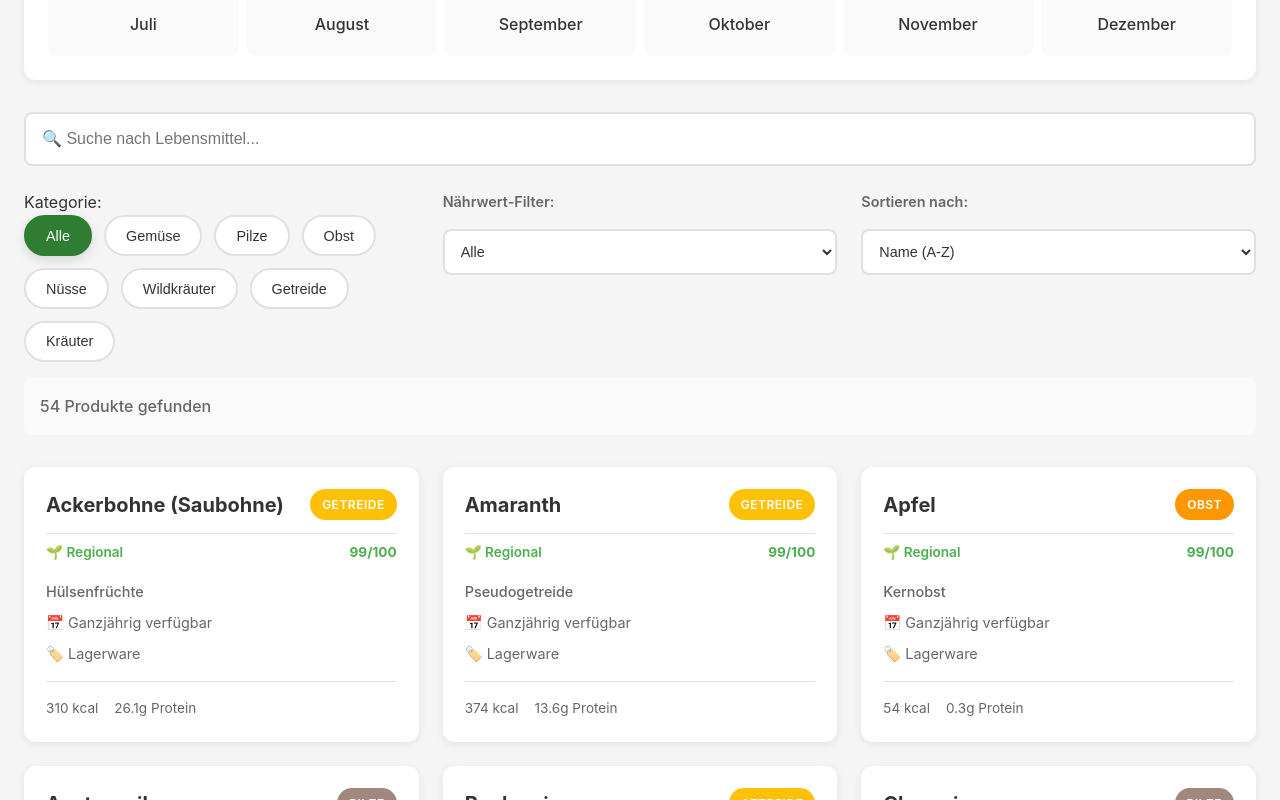
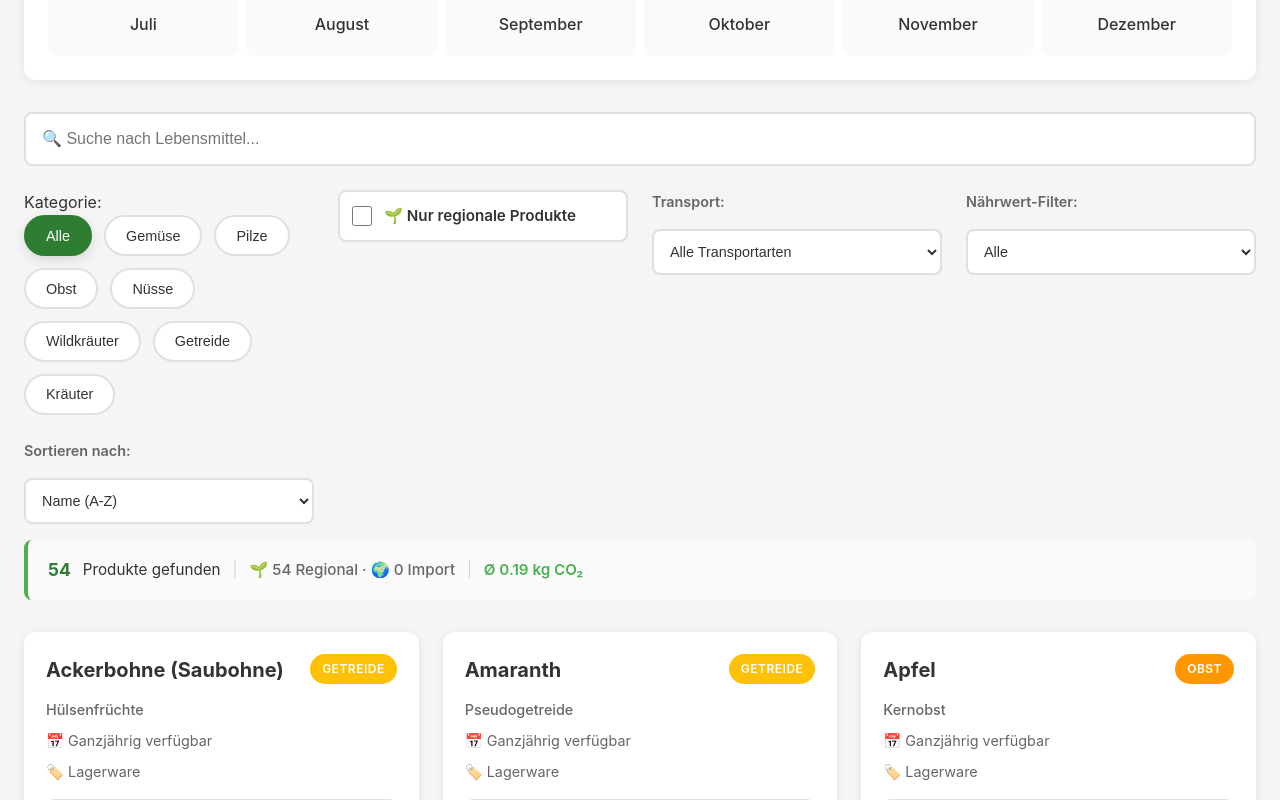
Before and after one commit to O-O-G-I-E/inSeason, a SvelteKit app: page / in a window 1280 px wide. Shown: the part 450-1250 px from the top of the page. Built offline with nearby package versions, Linux system fonts and the light colour scheme.

Commit message:
co2 fußabdruck

```diff
--- a/src/lib/components/ProductCard.svelte
+++ b/src/lib/components/ProductCard.svelte
@@ -1,5 +1,5 @@
 <script>
-  import { calculateRegionalScore, getScoreColor } from '$lib/utils/regionalHelper';
+  import { calculateRegionalScore, getScoreColor, TRANSPORT_ICONS, getFlagEmoji } from '$lib/utils/regionalHelper';
   import { getCurrentMonth } from '$lib/utils/seasonHelper';
 
   export let produkt;
@@ -10,7 +10,7 @@
     : null;
   $: scoreColor = regionalScore ? getScoreColor(regionalScore) : '#666';
 
-  $: ({ id, name, kategorie, unterkategorie, saison, naehrwerte } = produkt);
+  $: ({ id, name, kategorie, unterkategorie, saison, naehrwerte, regional_data } = produkt);
 
   function getCategoryColor(kat) {
     const colors = {
@@ -35,7 +35,6 @@
 
   // Typ-Display: Entferne "(ganzjährig)" da es redundant ist
   function getTypeDisplay(typ) {
-    // Entferne " (ganzjährig)" und " ganzjährig"
     return typ
       .replace(' (ganzjährig)', '')
       .replace(' ganzjährig', '')
@@ -52,23 +51,53 @@
   </div>
 
   <div class="card-body">
-    <!-- NEU: Regional Score Anzeige -->
-    {#if regionalScore !== null}
-      <div class="regional-info">
-        {#if produkt.regional_data.is_import}
-          <span class="import-tag">🌍 Import</span>
-        {:else}
-          <span class="regional-tag">🌱 Regional</span>
-        {/if}
-        <span class="score-display" style="color: {scoreColor}">
-          {regionalScore}/100
-        </span>
-      </div>
-    {/if}
     <p class="subcat">{unterkategorie}</p>
     <p class="season">📅 {getSeasonDisplay(saison)}</p>
     <p class="type">🏷️ {getTypeDisplay(saison.typ)}</p>
   </div>
+
+  <!-- NEU: Erweiterte Regional & CO2 Infos -->
+  {#if regional_data}
+    <div class="environmental-info">
+      <!-- Herkunft & Transport -->
+      <div class="origin-row">
+        <span class="origin-label">
+          {getFlagEmoji(regional_data.origin_country)} {regional_data.origin_region}
+        </span>
+        <span class="transport-badge">
+          {TRANSPORT_ICONS[regional_data.transport_method]}
+          {#if regional_data.transport_method === 'local'}
+            Lokal
+          {:else if regional_data.transport_method === 'truck'}
+            LKW
+          {:else if regional_data.transport_method === 'ship'}
+            Schiff
+          {:else if regional_data.transport_method === 'plane'}
+            Flugzeug
+          {/if}
+        </span>
+      </div>
+
+      <!-- CO2 & Score -->
+      <div class="metrics-row">
+        <div class="co2-display">
+          <span class="co2-icon">🌍</span>
+          <span class="co2-value" class:low={regional_data.co2_per_kg < 0.3} class:medium={regional_data.co2_per_kg >= 0.3 && regional_data.co2_per_kg < 0.7} class:high={regional_data.co2_per_kg >= 0.7}>
+            {regional_data.co2_per_kg} kg CO₂
+          </span>
+        </div>
+
+        <div class="score-badge" style="background: {scoreColor}">
+          {#if regional_data.is_import}
+            🌍 Import
+          {:else}
+            🌱 Regional
+          {/if}
+          <span class="score-value">{regionalScore}</span>
+        </div>
+      </div>
+    </div>
+  {/if}
 
   <div class="card-footer">
     <span>{naehrwerte.energie_kcal} kcal</span>
@@ -130,6 +159,90 @@
     color: var(--text-secondary);
   }
 
+  /* NEU: Environmental Info Styling */
+  .environmental-info {
+    margin-top: 1rem;
+    padding: 0.75rem;
+    background: var(--bg-tertiary, #f8f9fa);
+    border-radius: 8px;
+    border: 1px solid var(--border-color);
+  }
+
+  .origin-row {
+    display: flex;
+    justify-content: space-between;
+    align-items: center;
+    margin-bottom: 0.5rem;
+    font-size: 0.85rem;
+  }
+
+  .origin-label {
+    font-weight: 600;
+    color: var(--text-primary);
+  }
+
+  .transport-badge {
+    padding: 0.25rem 0.6rem;
+    background: var(--bg-secondary);
+    border-radius: 12px;
+    font-size: 0.75rem;
+    font-weight: 500;
+    color: var(--text-secondary);
+    border: 1px solid var(--border-color);
+  }
+
+  .metrics-row {
+    display: flex;
+    justify-content: space-between;
+    align-items: center;
+    gap: 0.75rem;
+  }
+
+  .co2-display {
+    display: flex;
+    align-items: center;
+    gap: 0.4rem;
+    flex: 1;
+  }
+
+  .co2-icon {
+    font-size: 1rem;
+  }
+
+  .co2-value {
+    font-weight: 700;
+    font-size: 0.85rem;
+  }
+
+  .co2-value.low {
+    color: #4CAF50; /* Grün: < 0.3 kg */
+  }
+
+  .co2-value.medium {
+    color: #FF9800; /* Orange: 0.3-0.7 kg */
+  }
+
+  .co2-value.high {
+    color: #f44336; /* Rot: > 0.7 kg */
+  }
+
+  .score-badge {
+    display: flex;
+    align-items: center;
+    gap: 0.4rem;
+    padding: 0.4rem 0.75rem;
+    border-radius: 16px;
+    color: white;
+    font-size: 0.8rem;
+    font-weight: 600;
+    white-space: nowrap;
+  }
+
+  .score-value {
+    font-size: 0.9rem;
+    font-weight: 700;
+  }
+
   .card-footer {
     display: flex;
     gap: 1rem;
@@ -139,29 +252,16 @@
     font-size: 0.85rem;
     color: var(--text-tertiary);
   }
-  .regional-info {
-    display: flex;
-    justify-content: space-between;
-    align-items: center;
-    padding: 0.5rem 0;
-    border-top: 1px solid var(--border-color);
-    margin-top: 0.75rem;
-    font-size: 0.85rem;
-  }
 
-  .import-tag, .regional-tag {
-    font-weight: 600;
-  }
+  @media (max-width: 768px) {
+    .metrics-row {
+      flex-direction: column;
+      align-items: flex-start;
+      gap: 0.5rem;
+    }
 
-  .import-tag {
-    color: #FF9800;
-  }
-
-  .regional-tag {
-    color: #4CAF50;
-  }
-
-  .score-display {
-    font-weight: 700;
+    .score-badge {
+      align-self: flex-start;
+    }
   }
 </style>
--- a/src/routes/+page.svelte
+++ b/src/routes/+page.svelte
@@ -8,6 +8,10 @@
   let selectedCategory = 'Alle';
   let selectedNutritionFilter = 'Alle';
   let sortBy = 'name';
+
+  // NEU: Regional & Transport Filter
+  let showOnlyRegional = false;
+  let selectedTransport = 'Alle';
 
   $: inSaisonProdukte = filterByMonth(lebensmittelData, currentMonth);
   $: categories = ['Alle', ...getAllCategories(lebensmittelData)];
@@ -23,9 +27,20 @@
     { value: 'eisenreich', label: '⚡ Eisenreich (>2mg)' }
   ];
 
-  // Sortier-Optionen
+  // NEU: Transport-Filter Optionen
+  const transportFilters = [
+    { value: 'Alle', label: 'Alle Transportarten' },
+    { value: 'local', label: '🌱 Lokal (<100km)' },
+    { value: 'truck', label: '🚛 LKW (EU)' },
+    { value: 'ship', label: '🚢 Schiff (Übersee)' },
+    { value: 'plane', label: '✈️ Flugzeug' }
+  ];
+
+  // Sortier-Optionen (erweitert um CO2)
   const sortOptions = [
     { value: 'name', label: 'Name (A-Z)' },
+    { value: 'co2_asc', label: '🌱 CO₂ (niedrig → hoch)' },
+    { value: 'co2_desc', label: '⚠️ CO₂ (hoch → niedrig)' },
     { value: 'kalorien_asc', label: 'Kalorien (niedrig → hoch)' },
     { value: 'kalorien_desc', label: 'Kalorien (hoch → niedrig)' },
     { value: 'protein_desc', label: 'Protein (hoch → niedrig)' },
@@ -43,6 +58,16 @@
     // Kategorie-Filter
     if (selectedCategory !== 'Alle') {
       results = results.filter(p => p.kategorie === selectedCategory);
+    }
+
+    // NEU: Regional-Filter
+    if (showOnlyRegional) {
+      results = results.filter(p => p.regional_data && !p.regional_data.is_import);
+    }
+
+    // NEU: Transport-Filter
+    if (selectedTransport !== 'Alle') {
+      results = results.filter(p => p.regional_data && p.regional_data.transport_method === selectedTransport);
     }
 
     // Nährwert-Filter
@@ -67,11 +92,15 @@
       });
     }
 
-    // Sortierung
+    // Sortierung (erweitert um CO2)
     results = [...results].sort((a, b) => {
       switch(sortBy) {
         case 'name':
           return a.name.localeCompare(b.name);
+        case 'co2_asc':
+          return (a.regional_data?.co2_per_kg || 999) - (b.regional_data?.co2_per_kg || 999);
+        case 'co2_desc':
+          return (b.regional_data?.co2_per_kg || 0) - (a.regional_data?.co2_per_kg || 0);
         case 'kalorien_asc':
           return a.naehrwerte.energie_kcal - b.naehrwerte.energie_kcal;
         case 'kalorien_desc':
@@ -89,6 +118,23 @@
 
     return results;
   })();
+
+  // NEU: Berechne durchschnittlichen CO2-Fußabdruck
+  $: avgCO2 = filteredProdukte.length > 0
+    ? (filteredProdukte.reduce((sum, p) => sum + (p.regional_data?.co2_per_kg || 0), 0) / filteredProdukte.length).toFixed(2)
+    : 0;
+
+  // NEU: Zähle regionale vs. Import-Produkte
+  $: regionalCount = filteredProdukte.filter(p => p.regional_data && !p.regional_data.is_import).length;
+  $: importCount = filteredProdukte.filter(p => p.regional_data && p.regional_data.is_import).length;
+
+  function resetFilters() {
+    selectedNutritionFilter = 'Alle';
+    selectedCategory = 'Alle';
+    selectedTransport = 'Alle';
+    showOnlyRegional = false;
+    searchQuery = '';
+  }
 </script>
 
 <svelte:head>
@@ -143,6 +189,28 @@
       </div>
     </fieldset>
 
+    <!-- NEU: Regional Toggle -->
+    <div class="filter-section">
+      <label class="toggle-label">
+        <input
+          type="checkbox"
+          bind:checked={showOnlyRegional}
+          class="toggle-checkbox"
+        />
+        <span class="toggle-text">🌱 Nur regionale Produkte</span>
+      </label>
+    </div>
+
+    <!-- NEU: Transport-Filter -->
+    <div class="filter-section">
+      <label for="transport-filter">Transport:</label>
+      <select id="transport-filter" bind:value={selectedTransport} class="select-input">
+        {#each transportFilters as filter}
+          <option value={filter.value}>{filter.label}</option>
+        {/each}
+      </select>
+    </div>
+
     <!-- Nährwert-Filter -->
     <div class="filter-section">
       <label for="nutrition-filter">Nährwert-Filter:</label>
@@ -164,12 +232,24 @@
     </div>
   </div>
 
-  <!-- Ergebnis-Info -->
+  <!-- NEU: Erweiterte Ergebnis-Info mit CO2-Stats -->
   <div class="result-info">
-    {filteredProdukte.length} {filteredProdukte.length === 1 ? 'Produkt' : 'Produkte'} gefunden
-    {#if selectedNutritionFilter !== 'Alle' || selectedCategory !== 'Alle' || searchQuery}
-      <button class="reset-btn" on:click={() => { selectedNutritionFilter = 'Alle'; selectedCategory = 'Alle'; searchQuery = ''; }}>
-        ✕ Filter zurücksetzen
+    <div class="result-text">
+      <strong>{filteredProdukte.length}</strong> {filteredProdukte.length === 1 ? 'Produkt' : 'Produkte'} gefunden
+      {#if filteredProdukte.length > 0}
+        <span class="stats-divider">|</span>
+        <span class="regional-stats">
+          🌱 {regionalCount} Regional · 🌍 {importCount} Import
+        </span>
+        <span class="stats-divider">|</span>
+        <span class="co2-avg">
+          Ø {avgCO2} kg CO₂
+        </span>
+      {/if}
+    </div>
+    {#if selectedNutritionFilter !== 'Alle' || selectedCategory !== 'Alle' || searchQuery || showOnlyRegional || selectedTransport !== 'Alle'}
+      <button class="reset-btn" on:click={resetFilters}>
+        ✕ Alle Filter zurücksetzen
       </button>
     {/if}
   </div>
@@ -294,6 +374,36 @@
     margin-bottom: 0.25rem;
   }
 
+  /* NEU: Toggle Checkbox Styling */
+  .toggle-label {
+    display: flex;
+    align-items: center;
+    gap: 0.75rem;
+    cursor: pointer;
+    padding: 0.75rem;
+    background: var(--bg-secondary);
+    border-radius: 8px;
+    border: 2px solid var(--border-color);
+    transition: all 0.2s ease;
+  }
+
+  .toggle-label:hover {
+    border-color: #4CAF50;
+  }
+
+  .toggle-checkbox {
+    width: 20px;
+    height: 20px;
+    cursor: pointer;
+    accent-color: #4CAF50;
+  }
+
+  .toggle-text {
+    font-weight: 600;
+    font-size: 0.95rem;
+    color: var(--text-primary);
+  }
+
   .category-filters {
     display: flex;
     gap: 0.75rem;
@@ -344,15 +454,44 @@
     border-color: #4CAF50;
   }
 
+  /* NEU: Erweiterte Result Info */
   .result-info {
     display: flex;
     align-items: center;
+    justify-content: space-between;
     gap: 1rem;
-    padding: 1rem;
-    background: #f5f5f5;
+    padding: 1rem 1.25rem;
+    background: linear-gradient(135deg, #f5f5f5 0%, #e8f5e9 100%);
     border-radius: 8px;
+    border-left: 4px solid #4CAF50;
+  }
+
+  .result-text {
+    display: flex;
+    align-items: center;
+    gap: 0.75rem;
+    flex-wrap: wrap;
+    font-size: 0.95rem;
+    color: #333;
+  }
+
+  .result-text strong {
+    font-size: 1.1rem;
+    color: #2E7D32;
+  }
+
+  .stats-divider {
+    color: #ccc;
+    font-weight: 300;
+  }
+
+  .regional-stats {
     font-weight: 500;
-    color: #555;
+  }
+
+  .co2-avg {
+    font-weight: 600;
+    color: #4CAF50;
   }
 
   .reset-btn {
@@ -363,11 +502,14 @@
     border-radius: 6px;
     cursor: pointer;
     font-size: 0.85rem;
+    font-weight: 600;
     transition: all 0.2s;
+    white-space: nowrap;
   }
 
   .reset-btn:hover {
     background: #ff1744;
+    transform: scale(1.05);
   }
 
   .products-grid {
@@ -402,6 +544,17 @@
       grid-template-columns: 1fr;
     }
 
+    .result-info {
+      flex-direction: column;
+      align-items: flex-start;
+    }
+
+    .result-text {
+      flex-direction: column;
+      align-items: flex-start;
+      gap: 0.5rem;
+    }
+
     .products-grid {
       grid-template-columns: 1fr;
       gap: 1rem;
```
